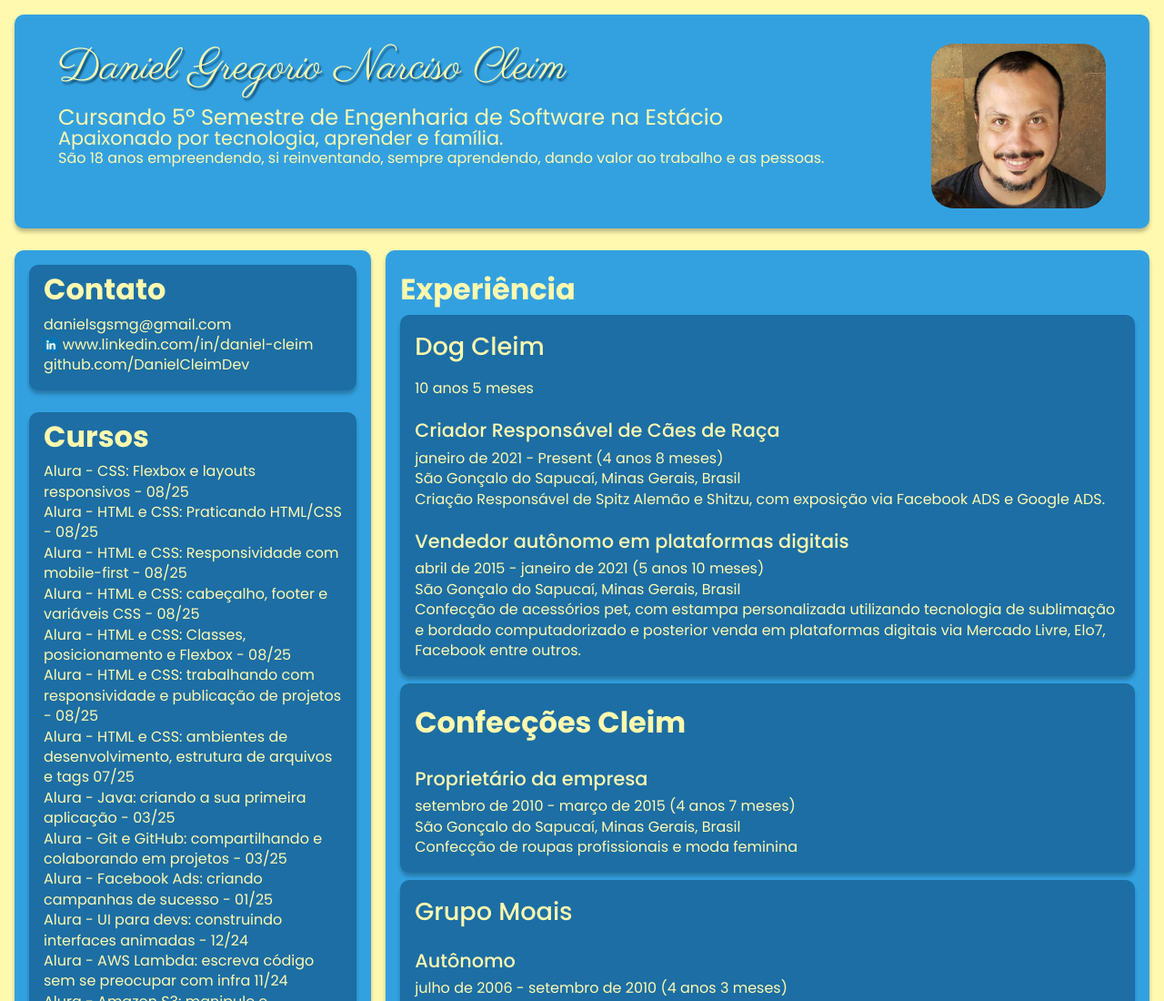
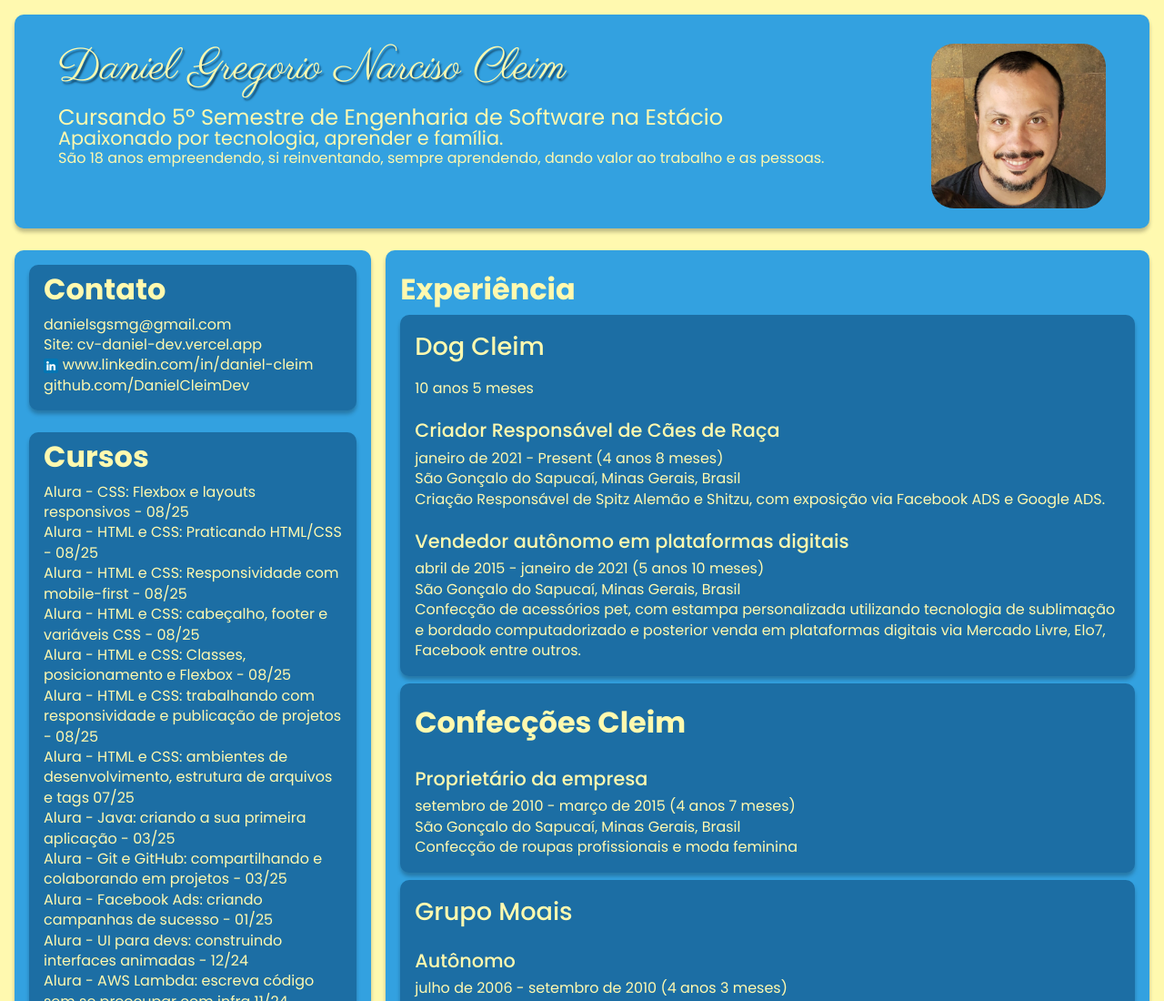
Before and after one commit to DanielCleimDev/cv-Daniel-Dev, a plain HTML site: page index.html in a window 1280 px wide. Shown: the top 1100 px of the page at 91% size. Drawn offline with Linux system fonts and the light colour scheme.

Commit message:
Adicionando o site da vercel

```diff
--- a/index.html
+++ b/index.html
@@ -141,6 +141,7 @@
         <h1 class="contato-titulo">Contato</h1>
         <ul class="contato-lista">
           <li class="contato-item">danielsgsmg@gmail.com</li>
+          <li class="contato-item"><a href="https://cv-daniel-dev.vercel.app/">Site: cv-daniel-dev.vercel.app</a></li>
           <li class="contato-item">
             <img src="/img/linkedin.png" class="contato-icone">
             <a href="https://www.linkedin.com/in/daniel-cleim"> www.linkedin.com/in/daniel-cleim</a></li>
```
Also changed, not shown: 1 other file.
